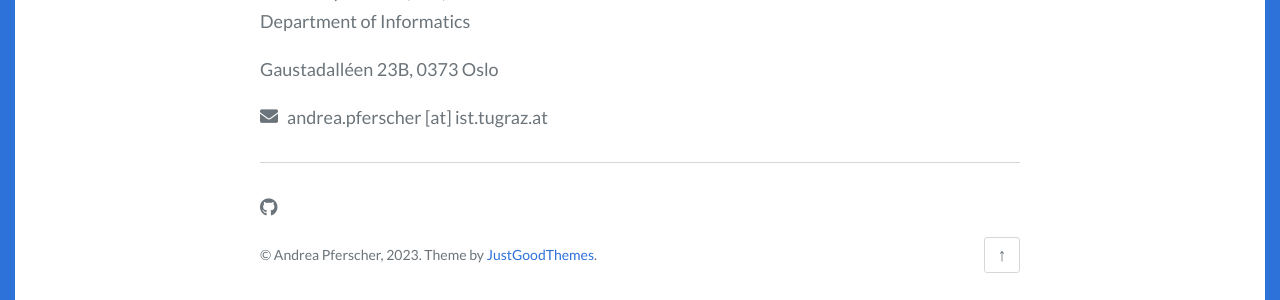
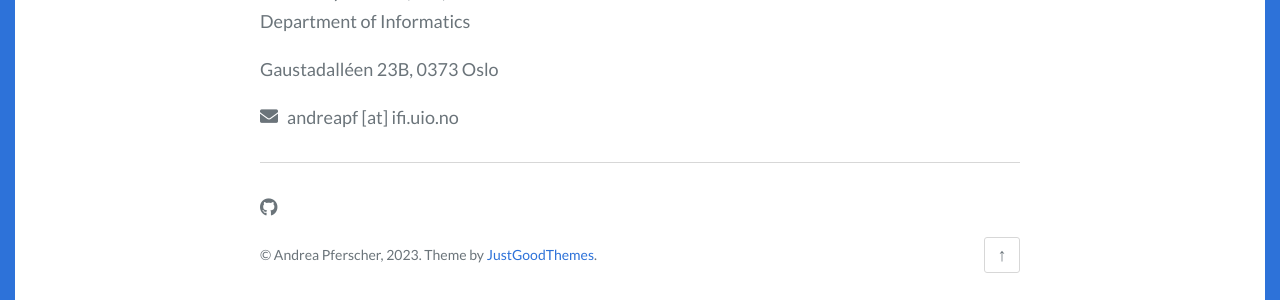
Before and after one commit to apferscher/apferscher.github.io, a Jekyll site: the page built from contact.md, in a window 1280 px wide. Shown: the part 364-664 px from the top of the page. Built offline with Jekyll 4.4.1, drawn with Linux system fonts in a browser that asks for light colours; some web fonts are replaced.

Commit message:
update email address

```diff
--- a/_data/contact.json
+++ b/_data/contact.json
@@ -3,6 +3,6 @@
     "affiliation": "University of Oslo (UiO)",
     "department": "Department of Informatics",
     "address": "Gaustadalléen 23B, 0373 Oslo",
-    "email": "andrea.pferscher [at] ist.tugraz.at"
+    "email": "andreapf [at] ifi.uio.no"
 
 }
```
